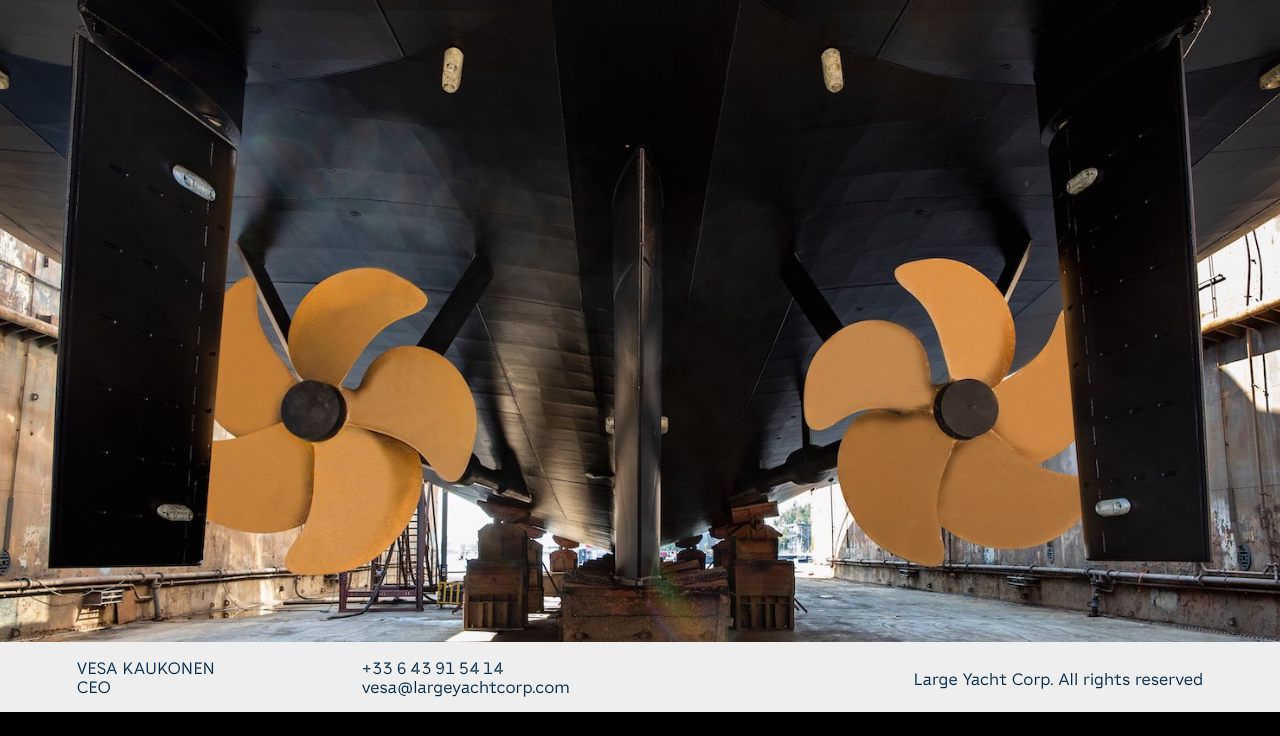
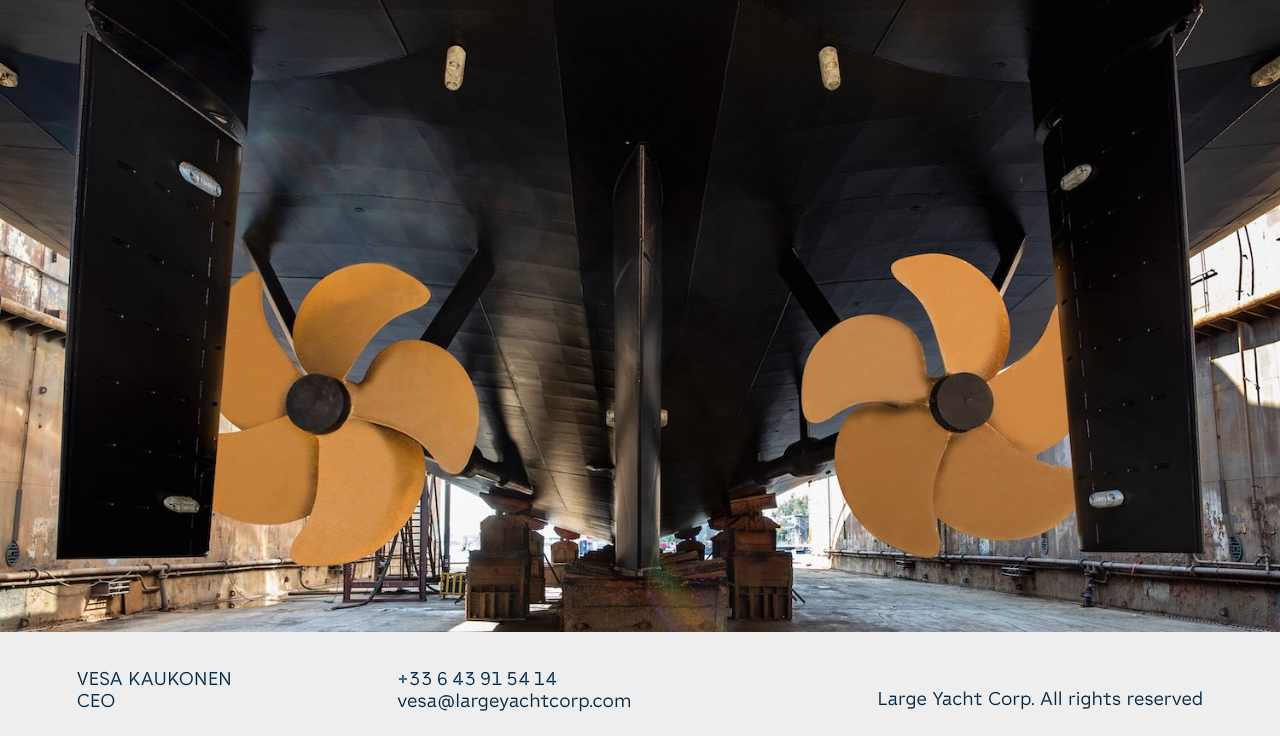
Before and after one commit to Aivan-Oy/largeyacht, a plain HTML site: page index.html in a window 1280 px wide. Shown: the part 88-824 px from the top of the page. Before the commit the page ends 800 px from the top, so only its background shows below. Drawn offline with Linux system fonts and the light colour scheme.

Commit message:
Responsiveness

```diff
--- a/css/style.css
+++ b/css/style.css
@@ -29,6 +29,12 @@ body {
 body > * {
 	padding: 1em 6%;
 }
+
+@media (min-width:60em) {
+		body {
+			font-size: 1.125em;
+		}
+	}
 
 h1 {
 	color: white;
@@ -84,12 +90,13 @@ footer .copy {
 		display: flex;
 		flex-direction: column;
 		flex-wrap: wrap;
+		margin: 1.5% 0 0.4em;
 		max-height: 3em;
 		max-width: 40em;
 	}
 }
 
-@media (min-width:60em) {
+@media (min-width:70em) {
 	footer .copy {
 		bottom: 1.5em;
 		position: absolute;
```
